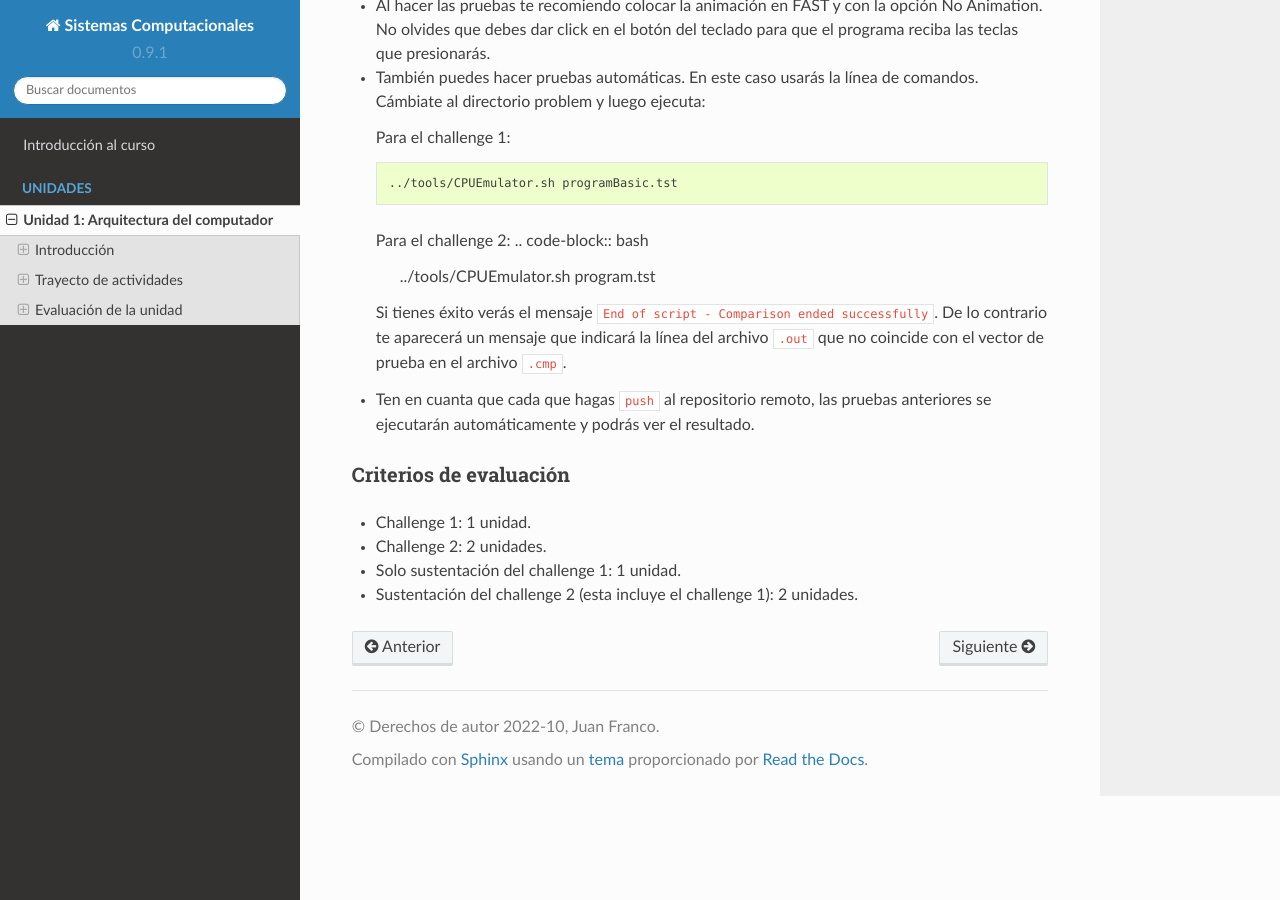
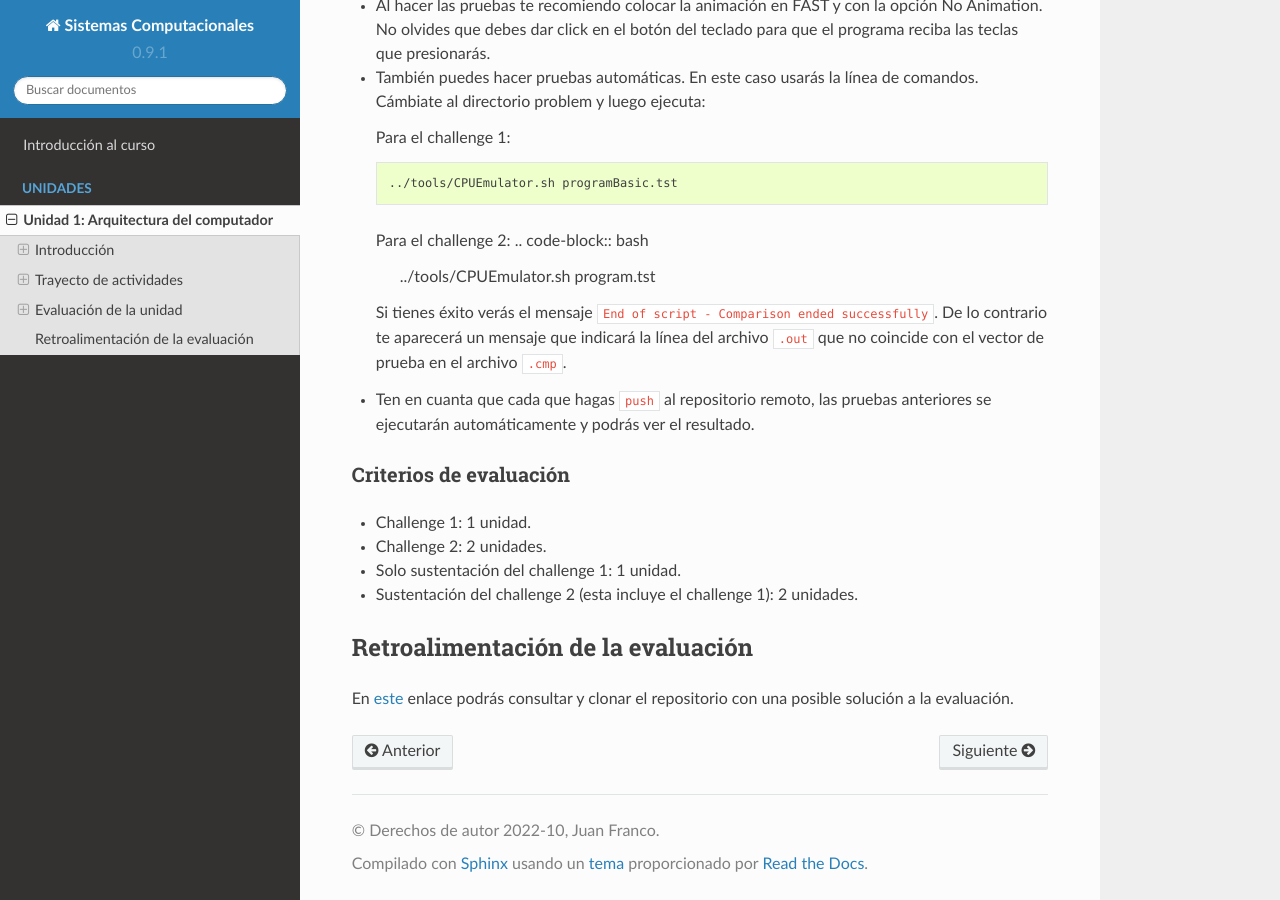
Before and after one commit to juanferfranco/SistemasComputacionales, a Sphinx documentation site: the page built from docs/_unidad1/unidad1.rst, in a window 1280 px wide and 900 px high, scrolled down 9238 px. Built offline with Sphinx 7.4.7 and the Read the Docs theme 2.0.0, drawn with Linux system fonts in a browser that asks for light colours.

Commit message:
add unit 1 eval 1 feedback

```diff
--- a/docs/_unidad1/unidad1.rst
+++ b/docs/_unidad1/unidad1.rst
@@ -379,3 +379,9 @@ Criterios de evaluación
 * Challenge 2: 2 unidades.
 * Solo sustentación del challenge 1: 1 unidad.
 * Sustentación del challenge 2 (esta incluye el challenge 1): 2 unidades.
+
+Retroalimentación de la evaluación
+------------------------------------
+
+En `este <https://github.com/juanferfranco/scu1-e1-2022-10-feedback.git>`__ enlace podrás consultar
+y clonar el repositorio con una posible solución a la evaluación.
```
